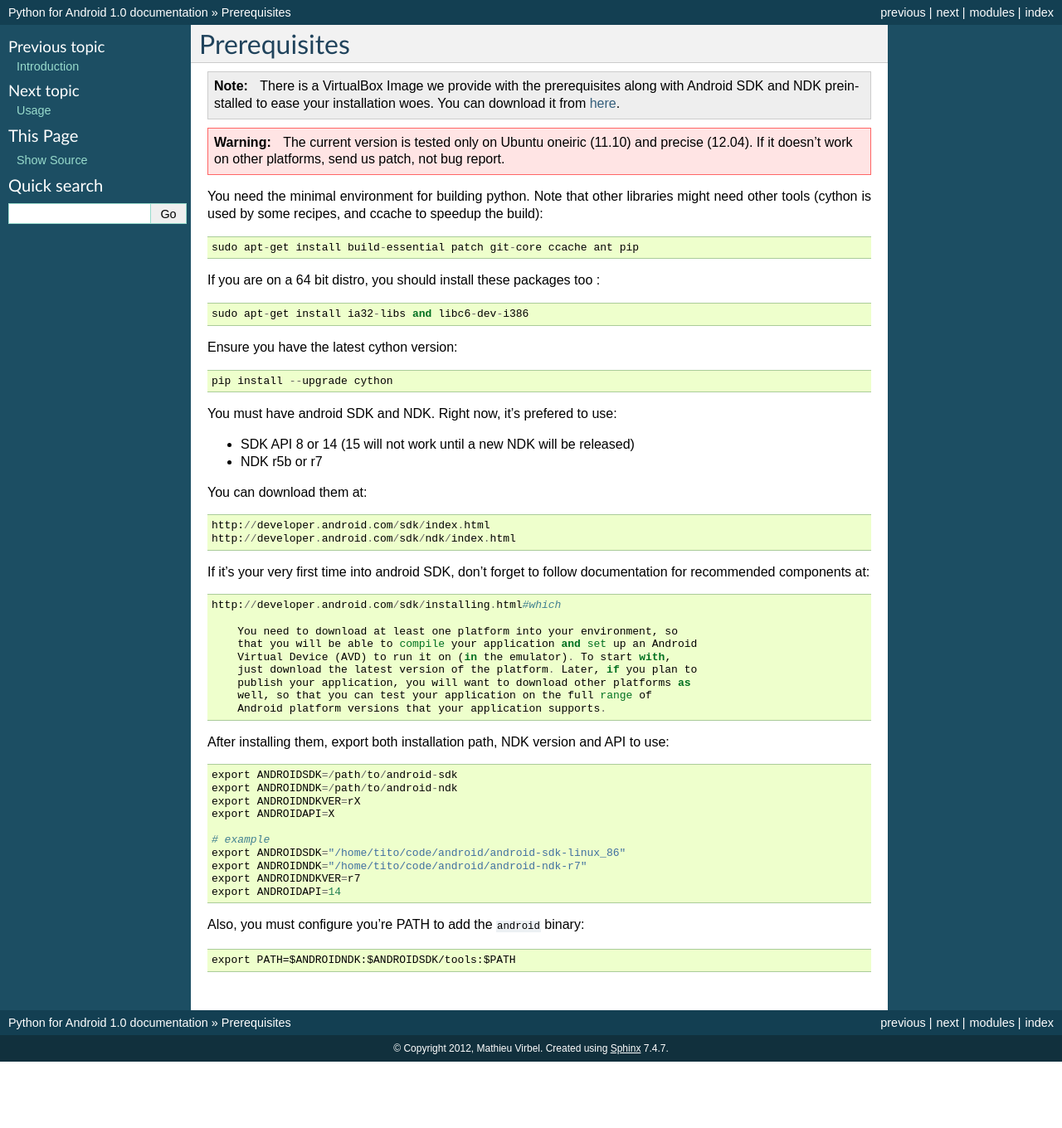
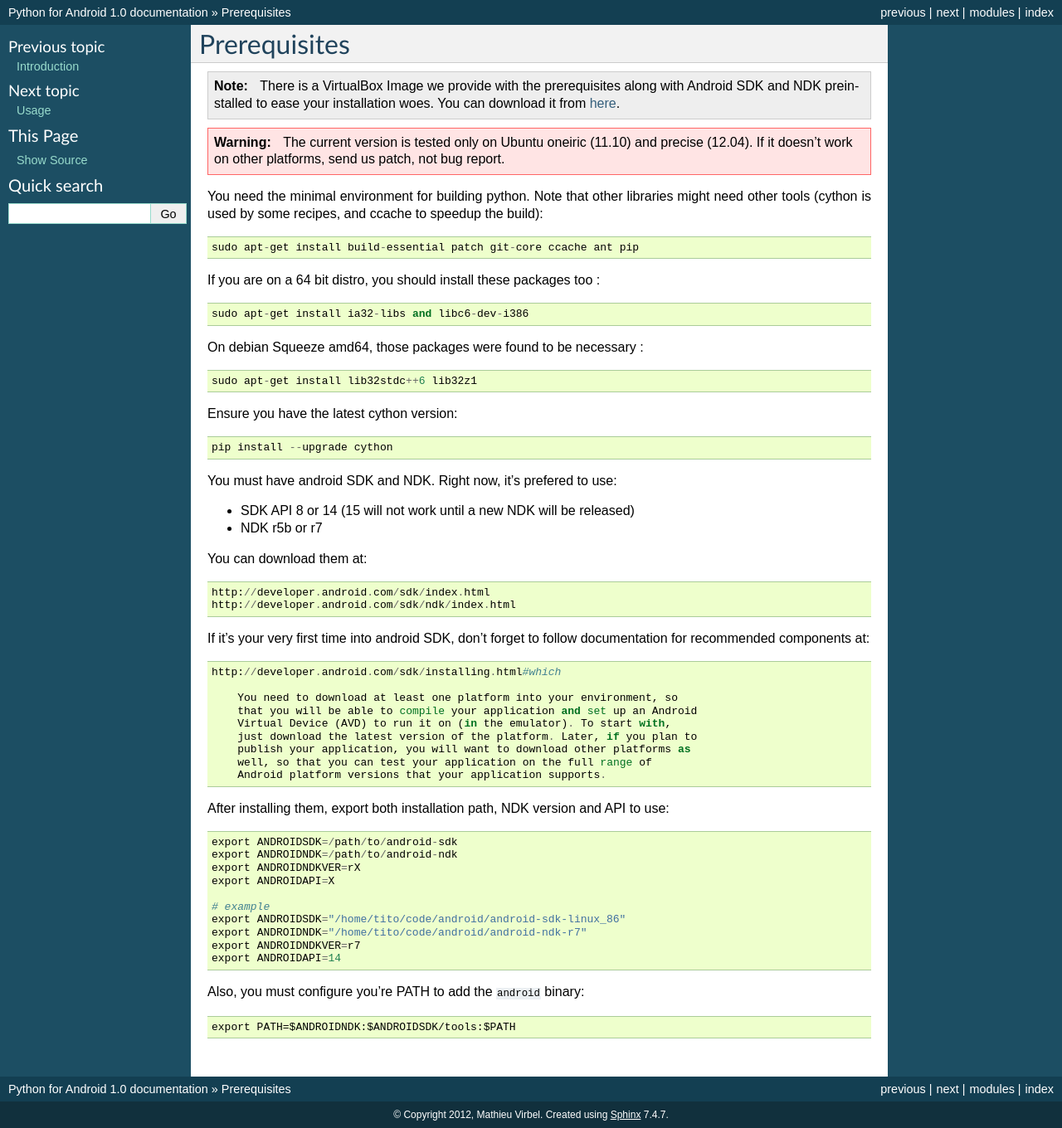
Before and after one commit to kivy/python-for-android, a Sphinx documentation site: the page built from docs/source/prerequisites.rst, in a window 1280 px wide. Shown: the whole page at 83% size. Built offline with Sphinx 7.4.7, drawn with Linux system fonts in a browser that asks for light colours; before the commit the page ends 1280 px from its top, so only the background shows below that.

Commit message:
add libs needed on debian squeeze amd64

```diff
--- a/docs/source/prerequisites.rst
+++ b/docs/source/prerequisites.rst
@@ -19,6 +19,10 @@ might need other tools (cython is used by some recipes, and ccache to speedup th
 If you are on a 64 bit distro, you should install these packages too ::
 
     sudo apt-get install ia32-libs and libc6-dev-i386
+
+On debian Squeeze amd64, those packages were found to be necessary ::
+
+    sudo apt-get install lib32stdc++6 lib32z1
 
 Ensure you have the latest cython version::
 
```
